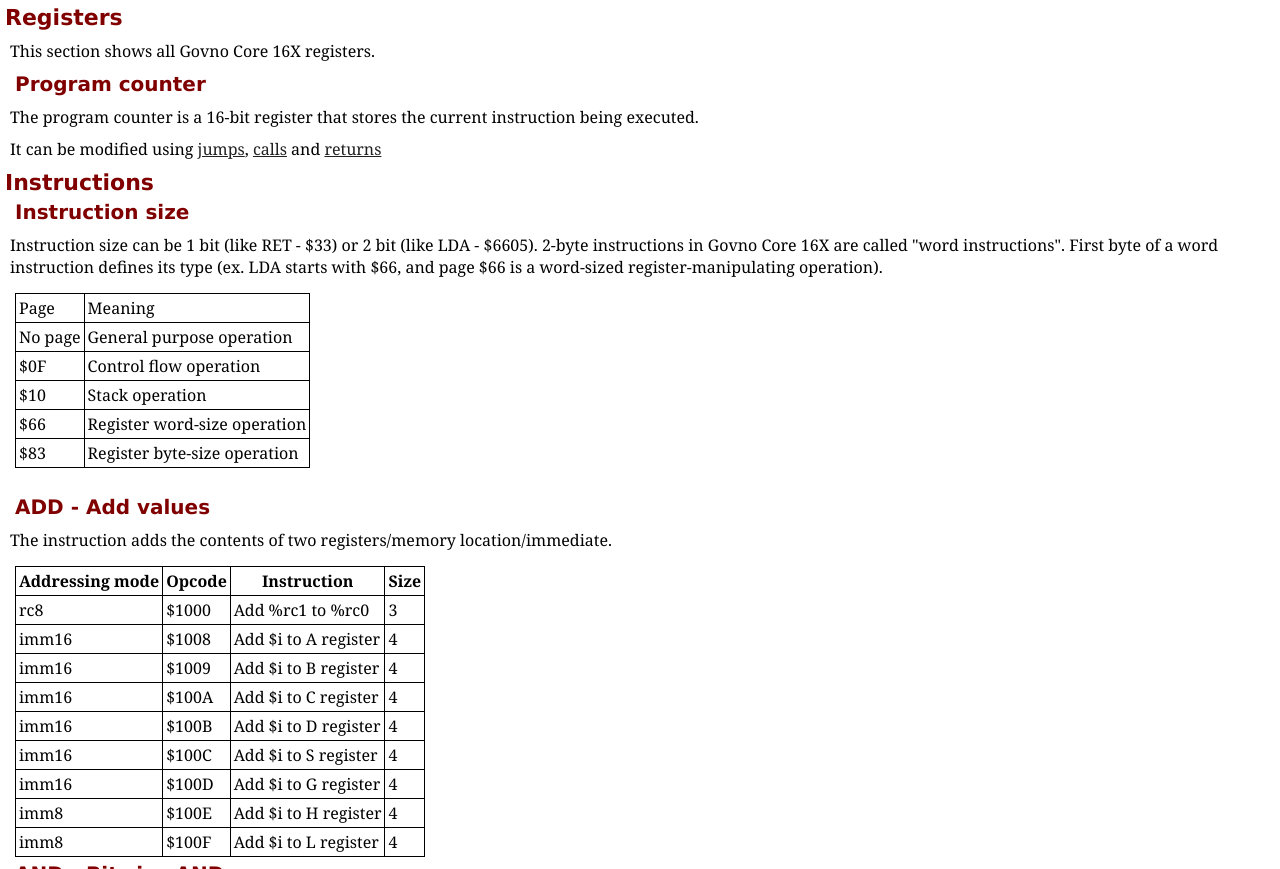
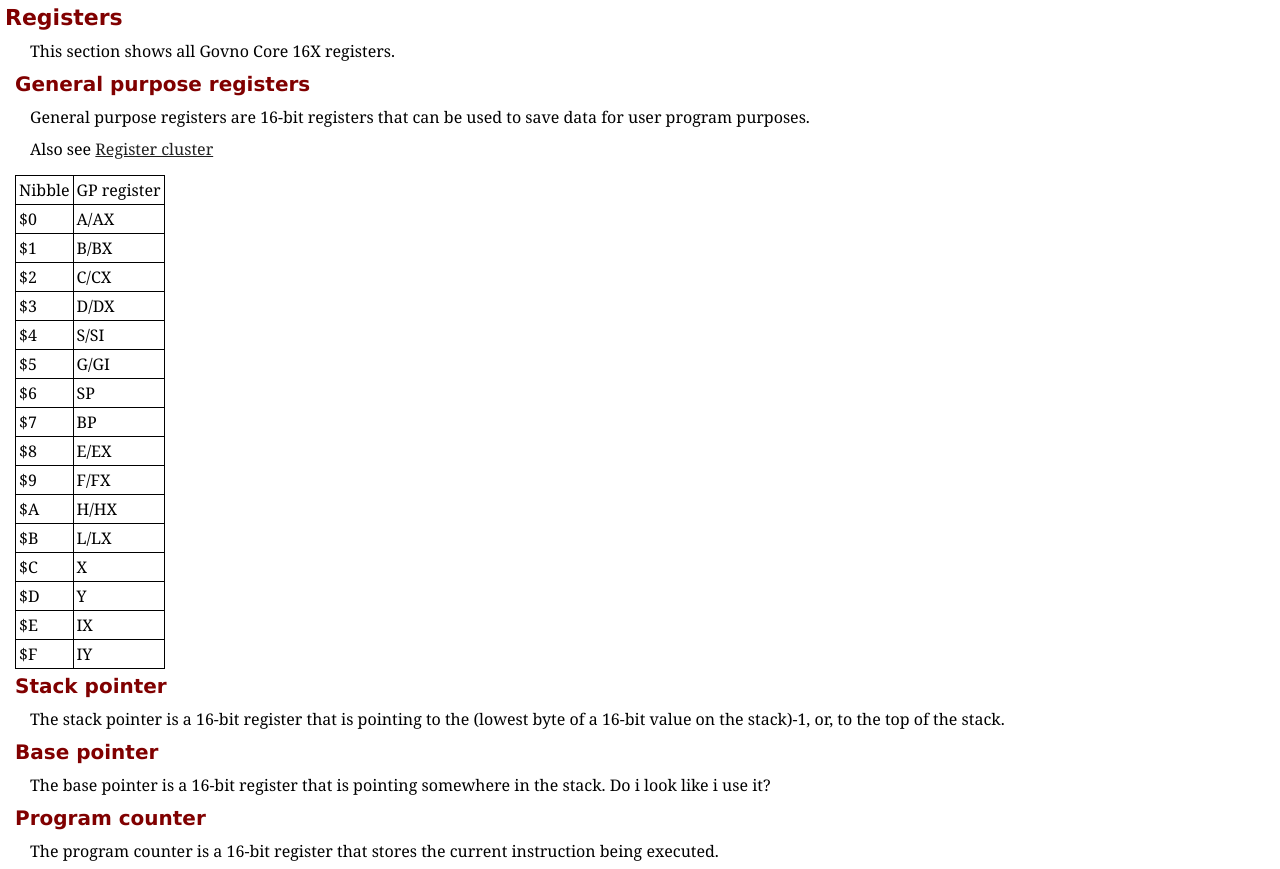
Before and after one commit to xi816/illions, a plain HTML site: page govnocore/16x.html in a window 1280 px wide. Shown: the part 72-941 px from the top of the page. Drawn offline with Linux system fonts and the light colour scheme.

Commit message:
- Update

```diff
--- a/govnocore/16x.html
+++ b/govnocore/16x.html
@@ -19,16 +19,50 @@
   <div id="regs">
     <h1>Registers</h1>
     <p>This section shows all Govno Core 16X registers.</p>
+    <h2>General purpose registers</h2>
+    <p>General purpose registers are 16-bit registers that can be used to save data for user program purposes.</p>
+    <p>Also see <a href="#reg-rc">Register cluster</a></p>
+    <table id="regtable">
+      <tr>
+        <td>Nibble</td>
+        <td>GP register</td>
+      </tr>
+      <tr><td>$0</td><td>A/AX</td></tr>
+      <tr><td>$1</td><td>B/BX</td></tr>
+      <tr><td>$2</td><td>C/CX</td></tr>
+      <tr><td>$3</td><td>D/DX</td></tr>
+      <tr><td>$4</td><td>S/SI</td></tr>
+      <tr><td>$5</td><td>G/GI</td></tr>
+      <tr><td>$6</td><td>SP</td></tr>
+      <tr><td>$7</td><td>BP</td></tr>
+      <tr><td>$8</td><td>E/EX</td></tr>
+      <tr><td>$9</td><td>F/FX</td></tr>
+      <tr><td>$A</td><td>H/HX</td></tr>
+      <tr><td>$B</td><td>L/LX</td></tr>
+      <tr><td>$C</td><td>X</td></tr>
+      <tr><td>$D</td><td>Y</td></tr>
+      <tr><td>$E</td><td>IX</td></tr>
+      <tr><td>$F</td><td>IY</td></tr>
+    </table>
+
+    <h2>Stack pointer</h2>
+    <p>The stack pointer is a 16-bit register that is pointing to the (lowest byte of a 16-bit value on the stack)-1, or, to the top of the stack.</p>
+    <h2>Base pointer</h2>
+    <p>The base pointer is a 16-bit register that is pointing somewhere in the stack. Do i look like i use it?</p>
     <h2>Program counter</h2>
     <p>The program counter is a 16-bit register that stores the current instruction being executed.</p>
     <p>It can be modified using <a href="#jmp">jumps</a>, <a href="#call">calls</a> and <a href="#ret">returns</a></p>
+    <h1 id="reg-rc">Register cluster</h1>
+    <p>Register cluster is a byte containing 2 register addresses. The address to the register is 4 bits long (there are 16 cluster-addressable registers). So, one byte can contain 2 registers in it.</p>
+    <p>Example register cluster: $41 → 0100|0001 → %s|%a</p>
+    <p>See <a href="#regtable">register table</a> to find the addresses for every register.</p>
   </div>
 
   <div id="inst">
     <h1>Instructions</h1>
     <span id="inst-size"></span>
     <h2>Instruction size</h2>
-    <p>Instruction size can be 1 bit (like RET - $33) or 2 bit (like LDA - $6605). 2-byte instructions in Govno Core 16X are called "word instructions". First byte of a word instruction defines its type (ex. LDA starts with $66, and page $66 is a word-sized register-manipulating operation).</p>
+    <p>Instruction size can be 1 byte (like RET - $33) or 2 byte (like <a href="#lda--i">LDA[i]</a> - $6605). 2-byte instructions in Govno Core 16X are called "word instructions". First byte of a word instruction defines its type (ex. LDA starts with $66, and page $66 is a word-sized register-manipulating operation).</p>
     <table>
       <tr>
         <td>Page</td>
@@ -198,7 +232,7 @@
     </table>
 
     <span id="lda"></span>
-    <h2>LDA - Load into A register</h2>
+    <h2>LDA - Load value into A register</h2>
     <p>The instruction loads the contents of register/memory location/immediate into the A register.</p>
     <table>
       <tr>
@@ -207,7 +241,7 @@
         <th>Instruction</th>
         <th>Size</th>
       </tr>
-      <tr>
+      <tr id="lda--i">
         <td>imm16</td>
         <td>$6605</td>
         <td>Set A to an immediate value</td>
--- a/style.css
+++ b/style.css
@@ -27,6 +27,7 @@ h3 {
 
 p {
   margin: 10px;
+  padding-left: 20px;
 }
 a {
   color: #202020;
```
Also changed, not shown: rules.txt (added).
